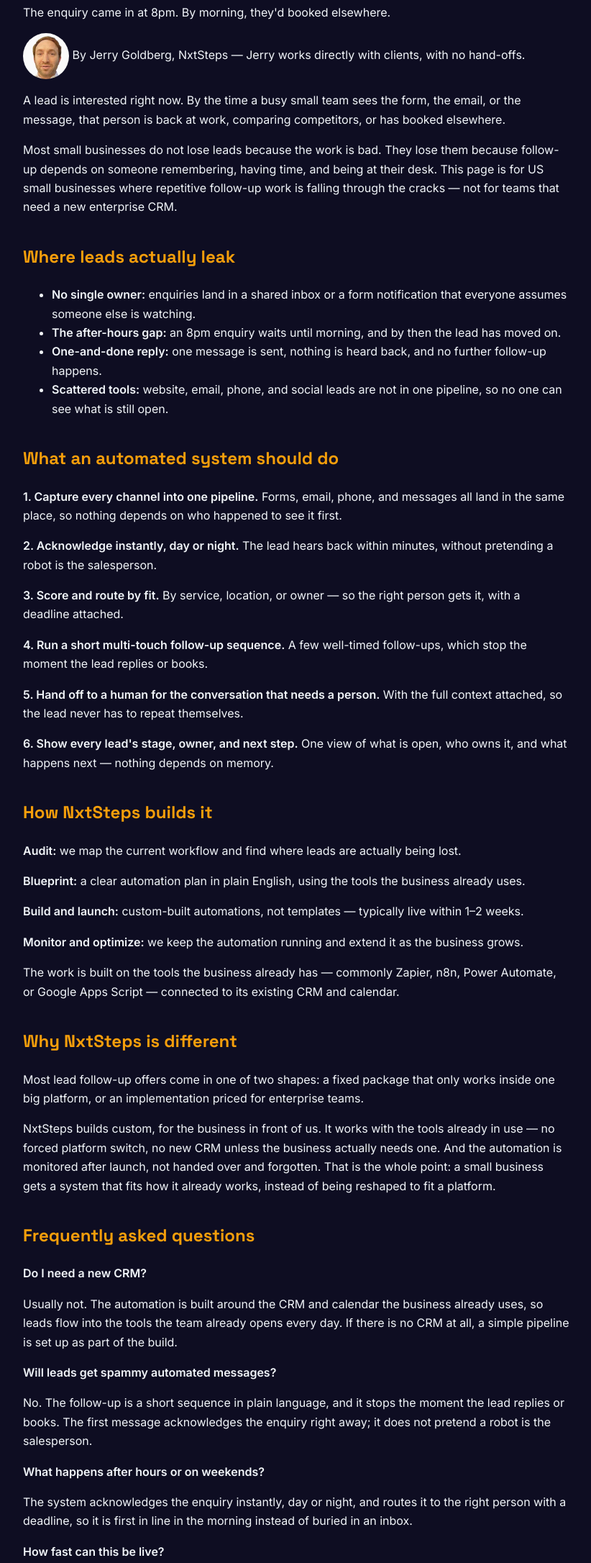
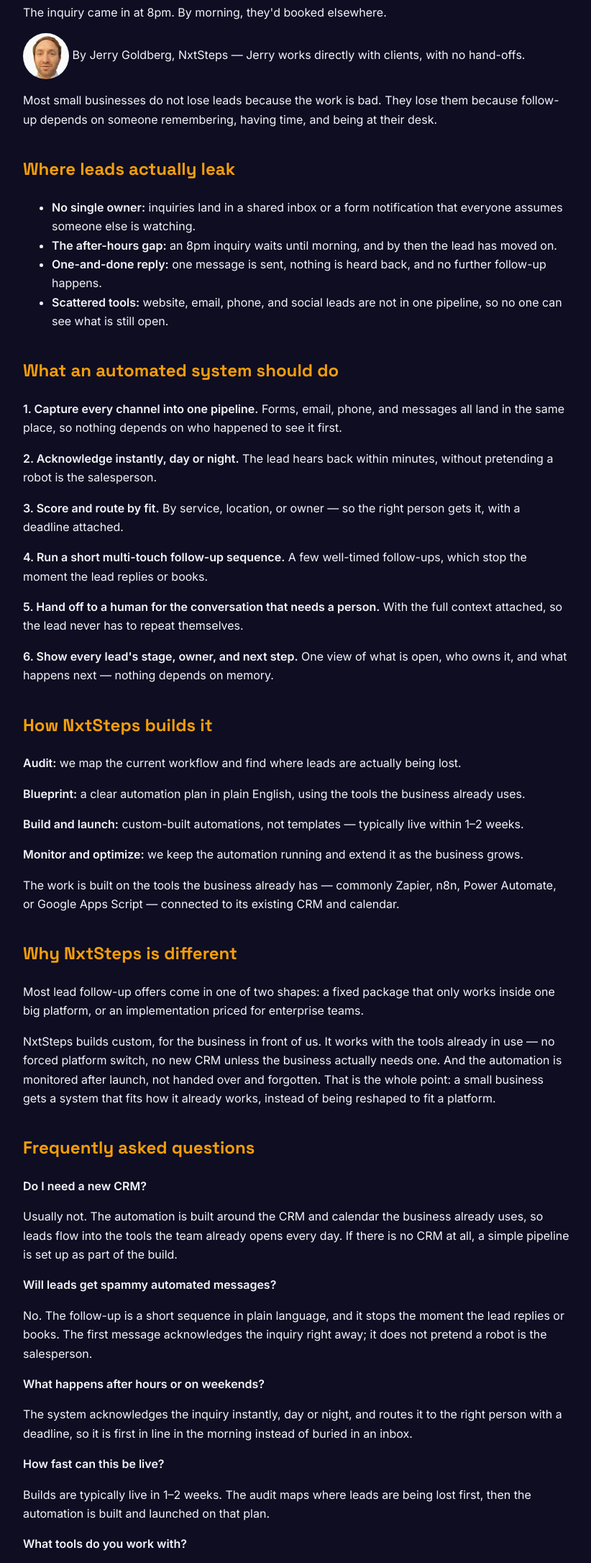
Before and after one commit to NXTSTEPS/my-website, a plain HTML site: page lead-follow-up.html in a window 1280 px wide. Shown: the part 159-2331 px from the top of the page at 72% size, without its empty margins (228-1050 px from the left). Drawn offline with Linux system fonts and the light colour scheme.

Commit message:
Fix lead-follow-up page flow and US spelling

```diff
--- a/lead-follow-up.html
+++ b/lead-follow-up.html
@@ -12,16 +12,16 @@
 <meta charset="utf-8">
 <meta name="viewport" content="width=device-width, initial-scale=1">
 <title>Stop Losing Leads to Slow Follow-Up | NxtSteps</title>
-<meta name="description" content="A lead is interested right now. By the time a busy small team sees the form or email, they've booked elsewhere. Here's how automated lead capture and follow-up keeps every enquiry moving.">
+<meta name="description" content="A lead is interested right now. By the time a busy small team sees the form or email, they've booked elsewhere. Here's how automated lead capture and follow-up keeps every inquiry moving.">
 <link rel="canonical" href="https://nxtsteps.cloud/lead-follow-up">
 <meta property="og:title" content="Stop Losing Leads to Slow Follow-Up | NxtSteps">
-<meta property="og:description" content="A lead is interested right now. By the time a busy small team sees the form or email, they've booked elsewhere. Here's how automated lead capture and follow-up keeps every enquiry moving.">
+<meta property="og:description" content="A lead is interested right now. By the time a busy small team sees the form or email, they've booked elsewhere. Here's how automated lead capture and follow-up keeps every inquiry moving.">
 <meta property="og:type" content="website">
 <meta property="og:url" content="https://nxtsteps.cloud/lead-follow-up">
 <meta property="og:site_name" content="NxtSteps">
 <meta name="twitter:card" content="summary">
 <meta name="twitter:title" content="Stop Losing Leads to Slow Follow-Up | NxtSteps">
-<meta name="twitter:description" content="A lead is interested right now. By the time a busy small team sees the form or email, they've booked elsewhere. Here's how automated lead capture and follow-up keeps every enquiry moving.">
+<meta name="twitter:description" content="A lead is interested right now. By the time a busy small team sees the form or email, they've booked elsewhere. Here's how automated lead capture and follow-up keeps every inquiry moving.">
 <link href="https://fonts.googleapis.com/css2?family=Inter:wght@400;500;600&family=Space+Grotesk:wght@500;600;700&display=swap" rel="stylesheet">
 <style>
   body { background:#0e0d22; color:#f1f5f9; font-family:"Inter", system-ui, sans-serif; margin:0; line-height:1.65; }
@@ -62,7 +62,7 @@
           "name": "Will leads get spammy automated messages?",
           "acceptedAnswer": {
             "@type": "Answer",
-            "text": "No. The follow-up is a short sequence in plain language, and it stops the moment the lead replies or books. The first message acknowledges the enquiry right away; it does not pretend a robot is the salesperson."
+            "text": "No. The follow-up is a short sequence in plain language, and it stops the moment the lead replies or books. The first message acknowledges the inquiry right away; it does not pretend a robot is the salesperson."
           }
         },
         {
@@ -70,7 +70,7 @@
           "name": "What happens after hours or on weekends?",
           "acceptedAnswer": {
             "@type": "Answer",
-            "text": "The system acknowledges the enquiry instantly, day or night, and routes it to the right person with a deadline, so it is first in line in the morning instead of buried in an inbox."
+            "text": "The system acknowledges the inquiry instantly, day or night, and routes it to the right person with a deadline, so it is first in line in the morning instead of buried in an inbox."
           }
         },
         {
@@ -99,14 +99,13 @@
 <header><a class="brand" href="/">NxtSteps</a> &nbsp;·&nbsp; <a href="/">Home</a></header>
 <main>
 <h1>Stop Losing Leads to Slow Follow-Up</h1>
-<p class="subtitle">The enquiry came in at 8pm. By morning, they'd booked elsewhere.</p>
+<p class="subtitle">The inquiry came in at 8pm. By morning, they'd booked elsewhere.</p>
 <p class="author"><img src="/assets/jerry.jpg" alt="Jerry Goldberg, NxtSteps" width="64" height="64" style="border-radius:50%;vertical-align:middle;"> By Jerry Goldberg, NxtSteps — Jerry works directly with clients, with no hand-offs.</p>
-<p>A lead is interested right now. By the time a busy small team sees the form, the email, or the message, that person is back at work, comparing competitors, or has booked elsewhere.</p>
-<p>Most small businesses do not lose leads because the work is bad. They lose them because follow-up depends on someone remembering, having time, and being at their desk. This page is for US small businesses where repetitive follow-up work is falling through the cracks — not for teams that need a new enterprise CRM.</p>
+<p>Most small businesses do not lose leads because the work is bad. They lose them because follow-up depends on someone remembering, having time, and being at their desk.</p>
 <h2>Where leads actually leak</h2>
 <ul>
-<li><strong>No single owner:</strong> enquiries land in a shared inbox or a form notification that everyone assumes someone else is watching.</li>
-<li><strong>The after-hours gap:</strong> an 8pm enquiry waits until morning, and by then the lead has moved on.</li>
+<li><strong>No single owner:</strong> inquiries land in a shared inbox or a form notification that everyone assumes someone else is watching.</li>
+<li><strong>The after-hours gap:</strong> an 8pm inquiry waits until morning, and by then the lead has moved on.</li>
 <li><strong>One-and-done reply:</strong> one message is sent, nothing is heard back, and no further follow-up happens.</li>
 <li><strong>Scattered tools:</strong> website, email, phone, and social leads are not in one pipeline, so no one can see what is still open.</li>
 </ul>
@@ -130,9 +129,9 @@
 <p><strong>Do I need a new CRM?</strong></p>
 <p>Usually not. The automation is built around the CRM and calendar the business already uses, so leads flow into the tools the team already opens every day. If there is no CRM at all, a simple pipeline is set up as part of the build.</p>
 <p><strong>Will leads get spammy automated messages?</strong></p>
-<p>No. The follow-up is a short sequence in plain language, and it stops the moment the lead replies or books. The first message acknowledges the enquiry right away; it does not pretend a robot is the salesperson.</p>
+<p>No. The follow-up is a short sequence in plain language, and it stops the moment the lead replies or books. The first message acknowledges the inquiry right away; it does not pretend a robot is the salesperson.</p>
 <p><strong>What happens after hours or on weekends?</strong></p>
-<p>The system acknowledges the enquiry instantly, day or night, and routes it to the right person with a deadline, so it is first in line in the morning instead of buried in an inbox.</p>
+<p>The system acknowledges the inquiry instantly, day or night, and routes it to the right person with a deadline, so it is first in line in the morning instead of buried in an inbox.</p>
 <p><strong>How fast can this be live?</strong></p>
 <p>Builds are typically live in 1–2 weeks. The audit maps where leads are being lost first, then the automation is built and launched on that plan.</p>
 <p><strong>What tools do you work with?</strong></p>
@@ -142,7 +141,7 @@
 <p><a class="cta" href="https://calendar.app.google/prtM7DG62QurZsVPA">Book a free 30-minute discovery call</a></p>
 <p>If you proceed, a full audit is $250. Contact: <a href="mailto:hello@nxtsteps.cloud">hello@nxtsteps.cloud</a></p>
 <hr>
-<p>Related: <a href="/manual-data-entry">Automate Data Entry into QuickBooks</a> · <a href="/tools-dont-talk">Connect Your Business Apps</a> · <a href="/monthly-reporting">Stop Rebuilding Reports Every Month</a></p>
+<p>Related: <a href="/manual-data-entry">Automate Data Entry into QuickBooks</a> · <a href="/tools-dont-talk">Connect Your Business Apps</a> · <a href="/monthly-reporting">Stop Rebuilding Reports Every Month</a> · <a href="/saas-surprise-bills">Stop SaaS Surprise Bills</a></p>
 </main>
 <footer><p>NxtSteps — Your business, running itself. Clients own their data. NxtSteps owns none.</p></footer>
 <script>
```
